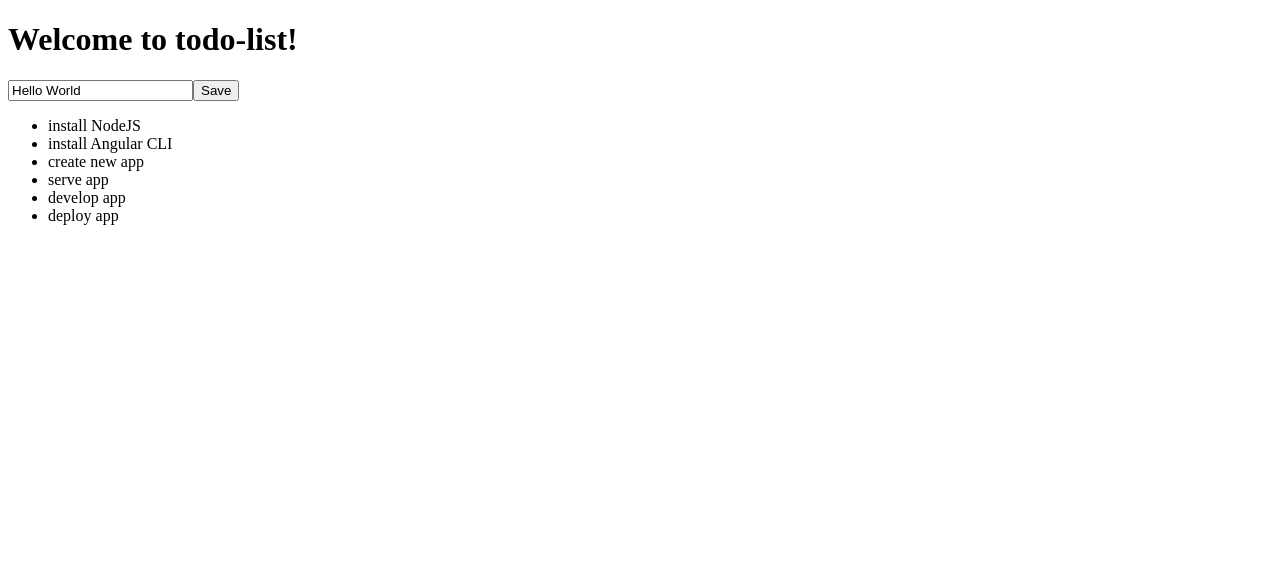
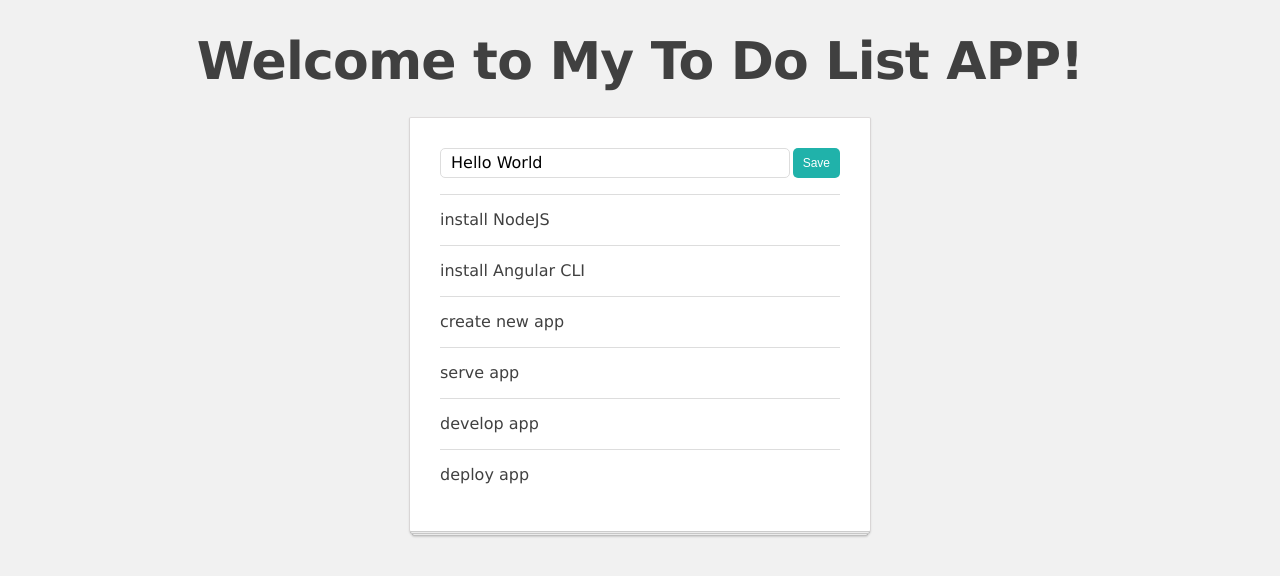
Before and after one commit to solovyshn/ng-girls-todo-list, an Angular app: page / in a window 1280 px wide. Shown: the top 576 px of the page. Built offline with nearby package versions, Linux system fonts and the light colour scheme.

Commit message:
Your Message

```diff
--- a/src/app/app.component.ts
+++ b/src/app/app.component.ts
@@ -1,32 +1,16 @@
 import { Component } from '@angular/core';
-import { TodoItem } from './interfaces/todo-item';
 
 @Component({
   selector: 'app-root',
   template: `
-    <h1>
+    <h1 class="app-title">
       Welcome to {{ title }}!
     </h1>
 
-
-    <app-input-button-unit></app-input-button-unit>
-
-    <ul>
-      <li *ngFor="let todoItem of todoList">
-        <app-todo-item [item]="todoItem"></app-todo-item>
-      </li>
-    </ul>
+    <app-list-manager></app-list-manager>
   `,
   styleUrls: ['./app.component.scss']
 })
 export class AppComponent {
-  title = 'todo-list';
-  todoList = [
-    {title: 'install NodeJS'},
-    {title: 'install Angular CLI'},
-    {title: 'create new app'},
-    {title: 'serve app'},
-    {title: 'develop app'},
-    {title: 'deploy app'},
-  ];
+  title = 'My To Do List APP';
 }
--- a/src/app/app.module.ts
+++ b/src/app/app.module.ts
@@ -4,12 +4,14 @@
 import { AppComponent } from './app.component';
 import { InputButtonUnitComponent } from './input-button-unit/input-button-unit.component';
 import { TodoItemComponent } from './todo-item/todo-item.component';
+import { ListManagerComponent } from './list-manager/list-manager.component';
 
 @NgModule({
   declarations: [
     AppComponent,
     InputButtonUnitComponent,
-    TodoItemComponent
+    TodoItemComponent,
+    ListManagerComponent
   ],
   imports: [
     BrowserModule
--- a/src/app/input-button-unit/input-button-unit.component.scss
+++ b/src/app/input-button-unit/input-button-unit.component.scss
@@ -0,0 +1,15 @@
+.todo-input {
+  padding: 4px 10px 4px;
+  font-size: 16px;
+  font-family: 'Lucida Grande', Verdana, sans-serif;
+  line-height: 20px;
+  border: solid 1px #dddddd;
+  border-radius: 5px;
+  flex-grow: 1;
+}
+
+:host(:not([hidden])) {
+  display: flex;
+  justify-content: space-between;
+  flex-grow: 1;
+}
--- a/src/app/input-button-unit/input-button-unit.component.ts
+++ b/src/app/input-button-unit/input-button-unit.component.ts
@@ -3,11 +3,13 @@
 @Component({
   selector: 'app-input-button-unit',
   template: `
-    <input #inputElementRef
+    <input class="todo-input"
+          #inputElementRef
           [value]="title"
-          (keyup.enter)="submitValue(inputElementRef)">
+          (keyup.enter)="submitValue($event.target.value)">
 
-    <button (click)="submitValue(inputElementRef)">
+    <button class="btn"
+          (click)="submitValue(inputElementRef.value)">
       Save
     </button>
   `,
@@ -22,6 +24,9 @@
   }
 
   submitValue(newTitle: string): void {
+    console.log(this.title)
     this.submit.emit(newTitle)
+    console.log(this.title)
+
   }
 }
--- /dev/null
+++ b/src/app/list-manager/list-manager.component.scss
@@ -0,0 +1,39 @@
+.todo-app {
+  position: relative;
+  width: 400px;
+  padding: 30px 30px 15px;
+  background: white;
+  border: 1px solid;
+  border-color: #dfdcdc #d9d6d6 #ccc;
+  border-radius: 2px;
+  -webkit-box-shadow: 0 1px 2px rgba(0, 0, 0, 0.1);
+  box-shadow: 0 1px 2px rgba(0, 0, 0, 0.1);
+  margin: 20px auto;
+}
+
+.todo-app::before, .todo-app::after {
+  content: '';
+  position: absolute;
+  z-index: -1;
+  height: 4px;
+  background: white;
+  border: 1px solid #ccc;
+  border-radius: 2px;
+}
+
+.todo-app::after {
+  bottom: -3px;
+  left: 0;
+  right: 0;
+  -webkit-box-shadow: 0 1px 2px rgba(0, 0, 0, 0.1);
+  box-shadow: 0 1px 2px rgba(0, 0, 0, 0.1);
+}
+
+.todo-app::before {
+  bottom: -5px;
+  left: 2px;
+  right: 2px;
+  border-color: #c4c4c4;
+  -webkit-box-shadow: 0 1px 2px rgba(0, 0, 0, 0.15);
+  box-shadow: 0 1px 2px rgba(0, 0, 0, 0.15);
+}
--- /dev/null
+++ b/src/app/list-manager/list-manager.component.ts
@@ -0,0 +1,37 @@
+import { Component, OnInit } from '@angular/core';
+import { TodoItem } from '../interfaces/todo-item';
+
+@Component({
+  selector: 'app-list-manager',
+  template: `
+    <div class="todo-app">
+      <app-input-button-unit (submit)="addItem($event)"></app-input-button-unit>
+
+      <ul>
+        <li *ngFor="let todoItem of todoList">
+          <app-todo-item [item]="todoItem"></app-todo-item>
+        </li>
+      </ul>
+    </div>
+  `,
+  styleUrls: ['./list-manager.component.scss']
+})
+export class ListManagerComponent implements OnInit {
+  todoList: TodoItem[] = [
+    {title: 'install NodeJS'},
+    {title: 'install Angular CLI'},
+    {title: 'create new app'},
+    {title: 'serve app'},
+    {title: 'develop app'},
+    {title: 'deploy app'},
+  ];
+
+  constructor() { }
+
+  ngOnInit(): void {
+  }
+
+  addItem(title: string): void {
+    this.todoList.push({ title });
+  }
+}
--- a/src/app/todo-item/todo-item.component.scss
+++ b/src/app/todo-item/todo-item.component.scss
@@ -0,0 +1,18 @@
+.todo-item {
+  padding: 10px 0;
+  border-top: solid 1px #ddd;
+  min-height: 30px;
+  line-height: 30px;
+  display: flex;
+  justify-content: space-between;
+}
+
+.todo-checkbox {
+  flex-shrink: 0;
+  margin: auto 1ex auto 0;
+}
+
+.todo-title {
+  flex-grow: 1;
+  padding-left: 11px;
+}
--- a/src/app/todo-item/todo-item.component.ts
+++ b/src/app/todo-item/todo-item.component.ts
@@ -4,7 +4,9 @@
 @Component({
   selector: 'app-todo-item',
   template: `
-    {{item.title}}
+    <div class="todo-item">
+      {{ item.title }}
+    </div>
   `,
   styleUrls: ['./todo-item.component.scss']
 })
--- a/src/styles.scss
+++ b/src/styles.scss
@@ -1 +1,53 @@
-/* You can add global styles to this file, and also import other style files */
+html, body, div, span,
+h1, p, ul, li {
+  padding: 0;
+  border: 0;
+  font: inherit;
+  vertical-align: baseline;
+}
+
+body {
+  background: #f1f1f1;
+  font-size: 16px;
+  line-height: 22px;
+  color: #404040;
+  font-family: 'Lucida Grande', Verdana, sans-serif;
+}
+
+ol, ul {
+  list-style: none;
+}
+
+.btn {
+  background: lightseagreen;
+  color: #fff;
+  padding: 3px 10px;
+  margin: 0 0 0 3px;
+  border: none;
+  border-radius: 5px;
+  font-size: 12px;
+  line-height: 24px;
+  cursor: pointer;
+  vertical-align: bottom;
+}
+
+.btn:hover {
+  background: lightslategrey;
+}
+
+.btn-red {
+  background: red;
+}
+
+.btn-red:hover {
+  background: darkred;
+}
+
+.app-title {
+  font-size: 52px;
+  line-height: 52px;
+  margin-bottom: 30px;
+  font-weight: bold;
+  text-align: center;
+  letter-spacing: -0.8px;
+}
```
Also changed, not shown: 1 other file (tests, documents, lock files or other folders).
